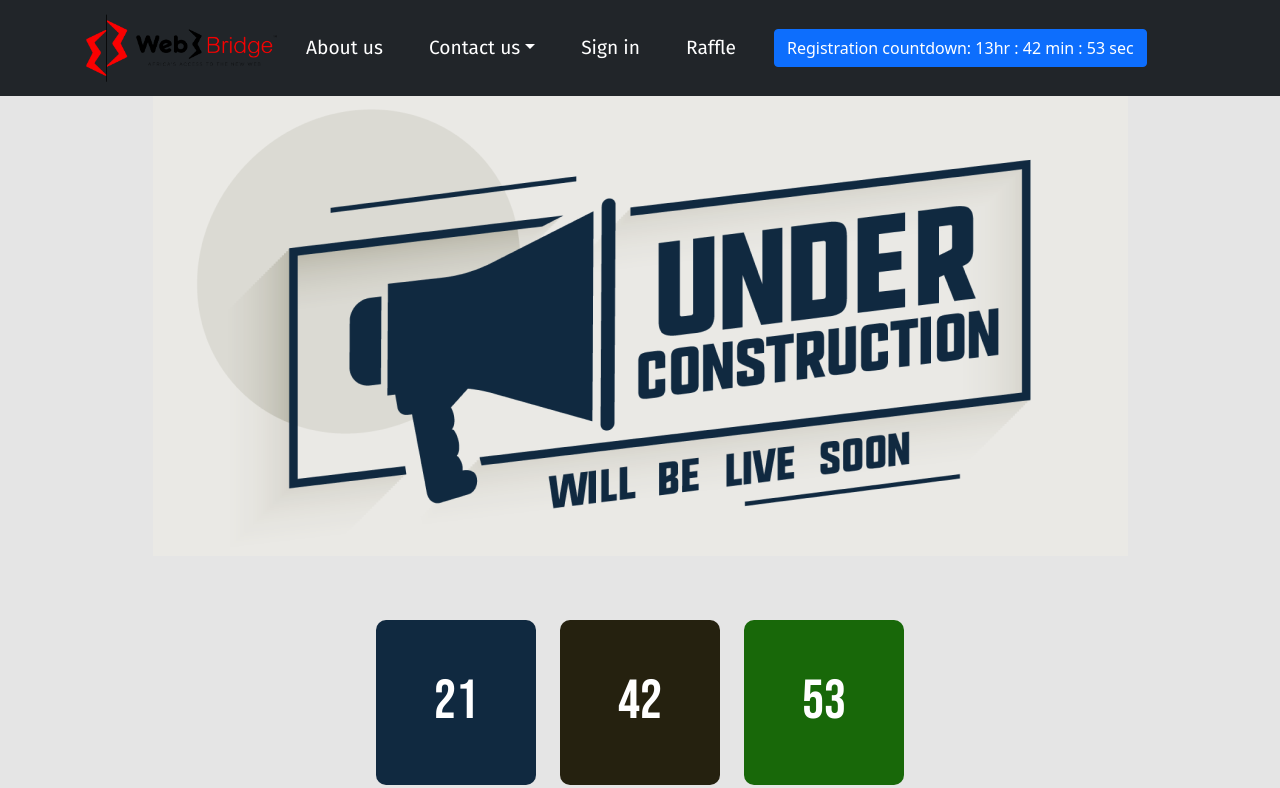
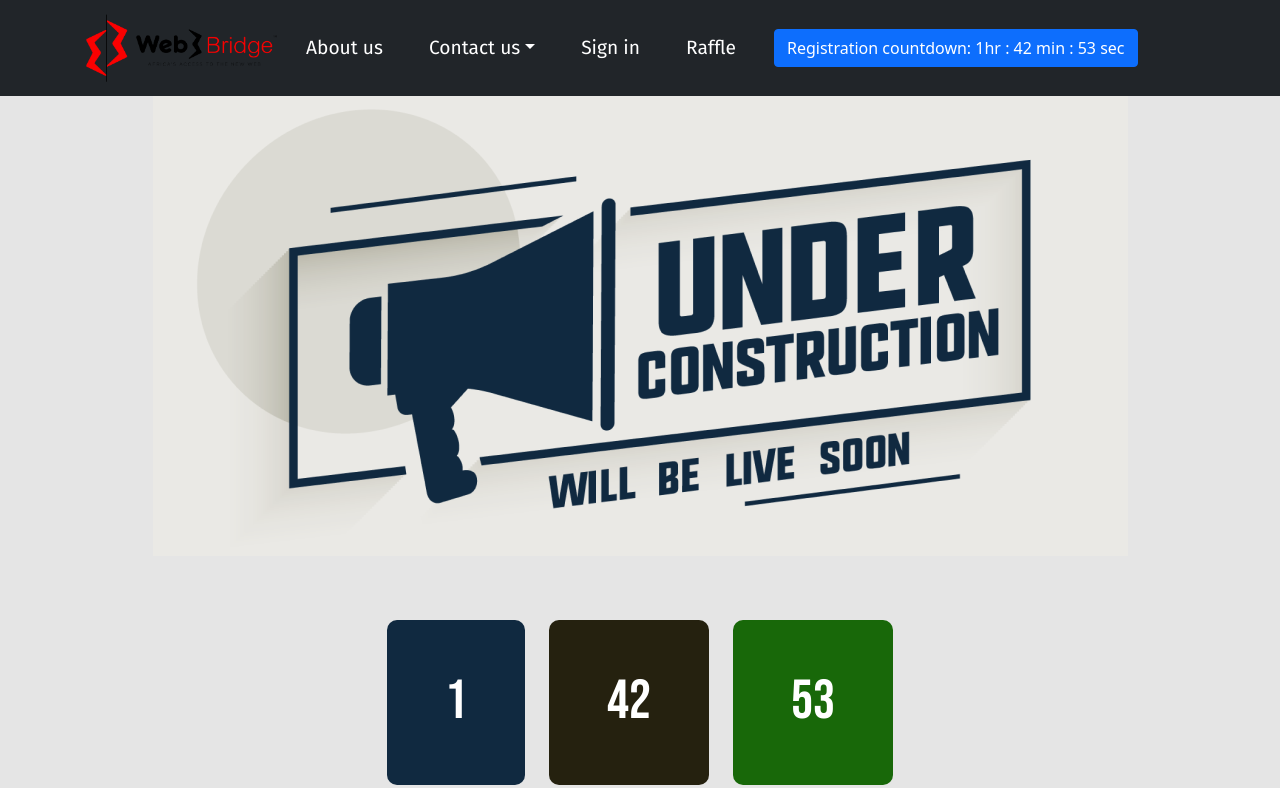
Before and after one commit to Bloceducare/Web3-new-landing-pg, a React (Create React App) app: page /Raffle in a window 1280 px wide. Shown: the top 788 px of the page. Built offline with nearby package versions, Linux system fonts and the light colour scheme; a web font is replaced by a local one; what @web3-react/injected-connector would draw is missing.

Commit message:
update time

```diff
--- a/src/components/ButtonCountdown/index.js
+++ b/src/components/ButtonCountdown/index.js
@@ -17,7 +17,7 @@ const Count = () => {
       }
     return (
         <>
-            <Countdown date={'2021-10-10T05:00:00'} renderer={renderer} />
+            <Countdown date={'2021-10-10T17:00:00'} renderer={renderer} />
         </>
     )
 }
--- a/src/view/Raffle/index.js
+++ b/src/view/Raffle/index.js
@@ -86,7 +86,7 @@ const Raffle = () => {
 
     return (
         <>
-      <Countdown date={'2021-10-11T13:00:00'} renderer={renderer}/>
+      <Countdown date={'2021-10-10T17:00:00'} renderer={renderer}/>
         </>
     )
 }
```
